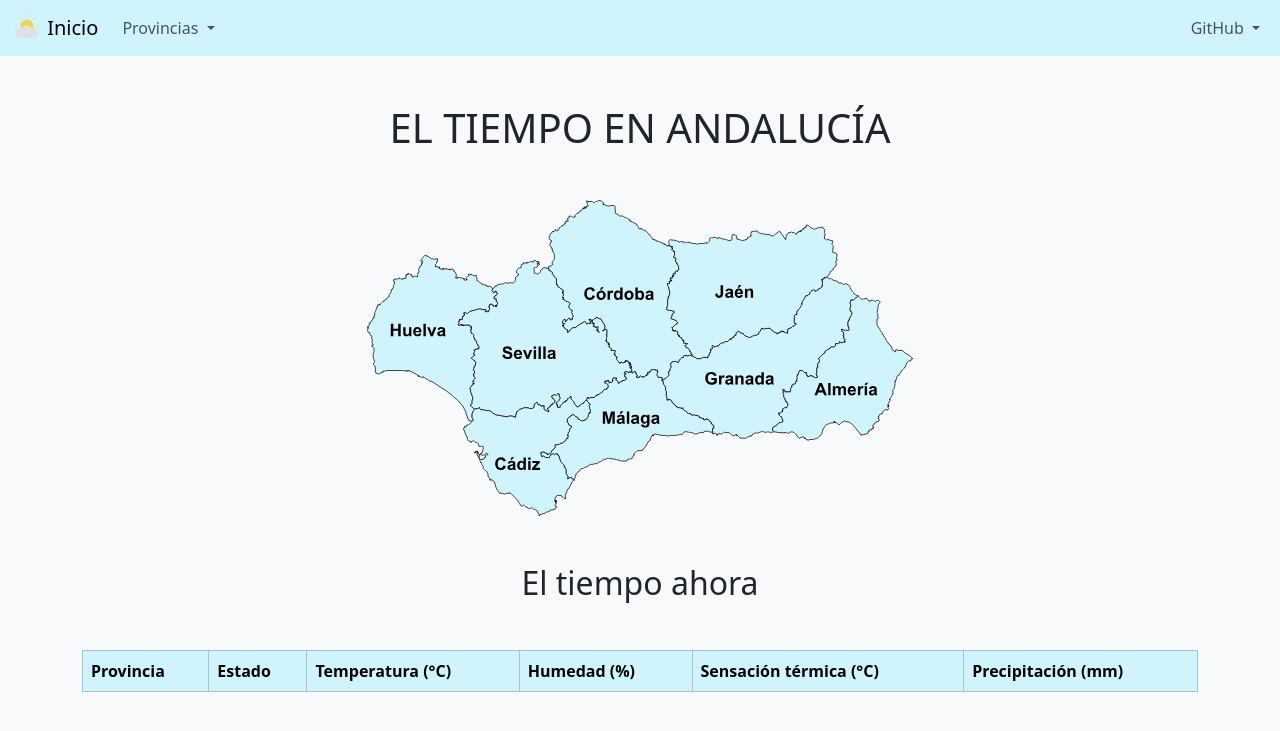
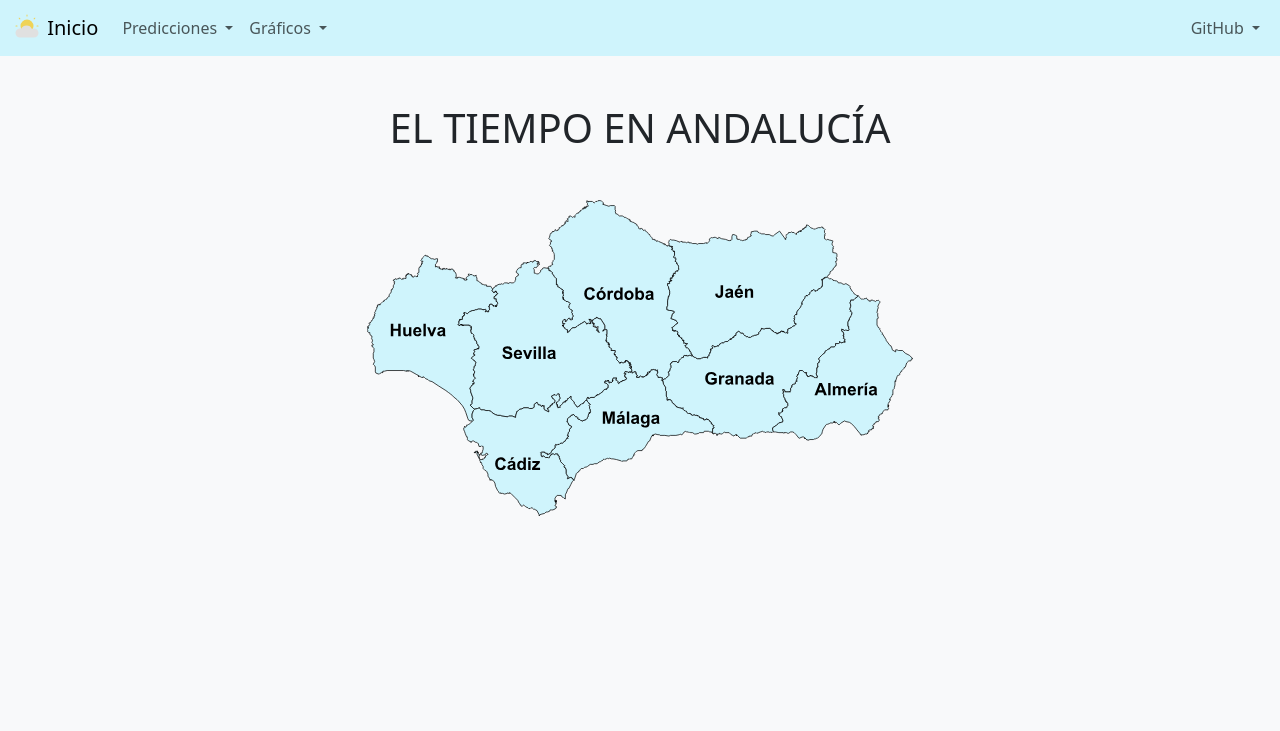
Before and after one commit to andpramor/iabd-sbd-3.4-cuadro_de_mando, a Django app: page / in a window 1280 px wide. Shown: the top 731 px of the page. Run offline with Django 5.2, Linux system fonts and the light colour scheme; lists and menus that the app fills with data are empty.

Commit message:
Current proximo

```diff
--- a/weather/templates/tiempo/base.html
+++ b/weather/templates/tiempo/base.html
@@ -54,7 +54,7 @@
                   data-bs-toggle="dropdown"
                   aria-expanded="false"
                 >
-                  Provincias
+                  Predicciones
                 </a>
                 <ul class="dropdown-menu">
                   <li>
@@ -80,6 +80,51 @@
                   </li>
                   <li>
                     <a class="dropdown-item" href="/datos/sevilla">Sevilla</a>
+                  </li>
+                </ul>
+              </li>
+              <li class="nav-item dropdown">
+                <a
+                  class="nav-link dropdown-toggle"
+                  href="#"
+                  role="button"
+                  data-bs-toggle="dropdown"
+                  aria-expanded="false"
+                >
+                  Gráficos
+                </a>
+                <ul class="dropdown-menu">
+                  <li>
+                    <a class="dropdown-item" href="/graficos/almeria"
+                      >Almería</a
+                    >
+                  </li>
+                  <li>
+                    <a class="dropdown-item" href="/graficos/cadiz">Cádiz</a>
+                  </li>
+                  <li>
+                    <a class="dropdown-item" href="/graficos/cordoba"
+                      >Córdoba</a
+                    >
+                  </li>
+                  <li>
+                    <a class="dropdown-item" href="/graficos/granada"
+                      >Granada</a
+                    >
+                  </li>
+                  <li>
+                    <a class="dropdown-item" href="/graficos/huelva">Huelva</a>
+                  </li>
+                  <li>
+                    <a class="dropdown-item" href="/graficos/jaen">Jaén</a>
+                  </li>
+                  <li>
+                    <a class="dropdown-item" href="/graficos/malaga">Málaga</a>
+                  </li>
+                  <li>
+                    <a class="dropdown-item" href="/graficos/sevilla"
+                      >Sevilla</a
+                    >
                   </li>
                 </ul>
               </li>
--- a/weather/templates/tiempo/datos.html
+++ b/weather/templates/tiempo/datos.html
@@ -1,9 +1,11 @@
 {% extends 'tiempo/base.html' %} {% load static %} {% block title %}
 <title>{{ provincia|upper }}</title>
 {% endblock %} {% block content %}
-<h1 class="h2 text-center my-4">
+<h2 class="h2 text-center my-4">AHORA EN {{ provincia|upper }}</h2>
+<h2 class="h2 text-center my-4">
   PREDICCIÓN PRÓXIMOS 7 DÍAS EN {{ provincia|upper }}
-</h1>
+</h2>
+<!-- Tabla aquí -->
 <nav aria-label="Navegacion de paginas">
   <ul class="pagination justify-content-center">
     {% if datos.has_previous %}
--- a/weather/templates/tiempo/index.html
+++ b/weather/templates/tiempo/index.html
@@ -198,22 +198,4 @@
     </svg>
   </div>
 </div>
-<div class="row">
-  <div class="col-12 table-responsive">
-    <h2 class="h2 text-center mb-5">El tiempo ahora</h2>
-    <table class="table table-hover table-bordered border-info">
-      <thead>
-        <tr class="table-info">
-          <th scope="col">Provincia</th>
-          <th scope="col">Estado</th>
-          <th scope="col">Temperatura (°C)</th>
-          <th scope="col">Humedad (%)</th>
-          <th scope="col">Sensación térmica (°C)</th>
-          <th scope="col">Precipitación (mm)</th>
-        </tr>
-      </thead>
-      <tbody></tbody>
-    </table>
-  </div>
-</div>
 {% endblock %}
```
